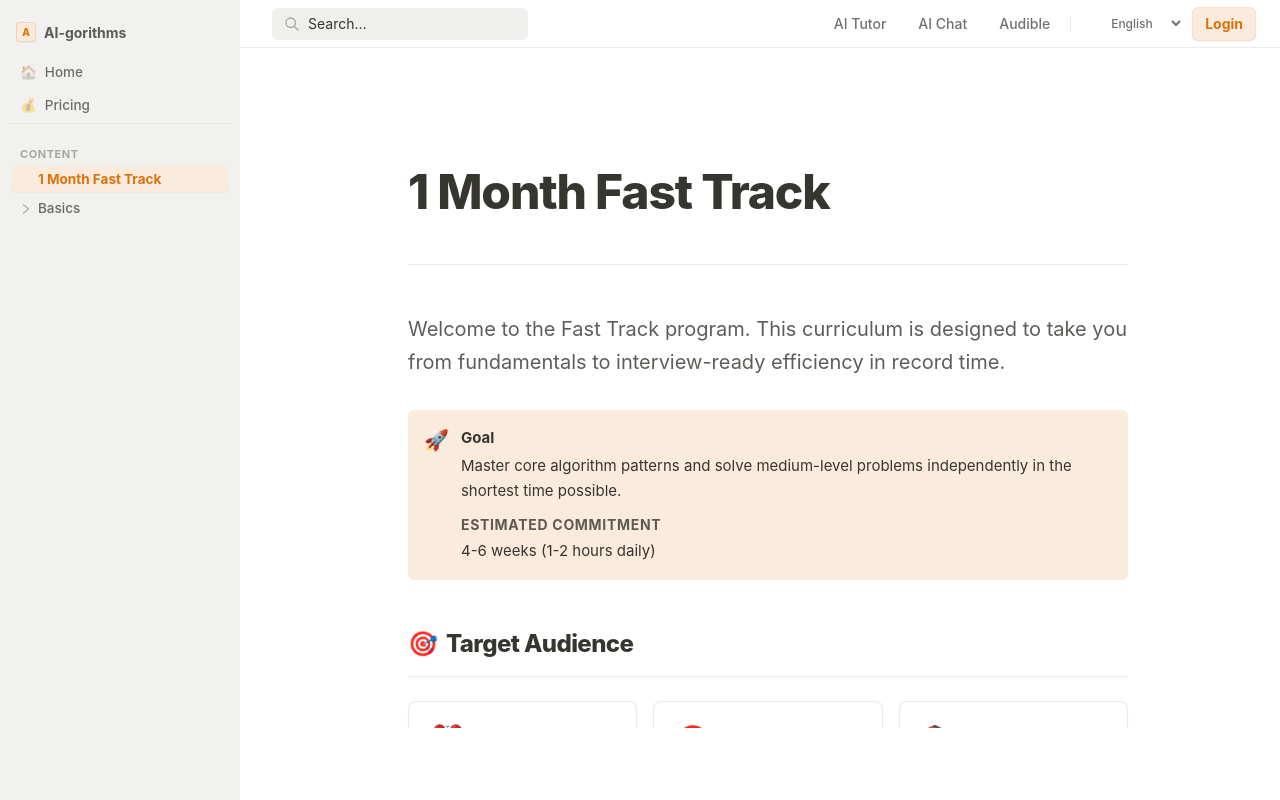
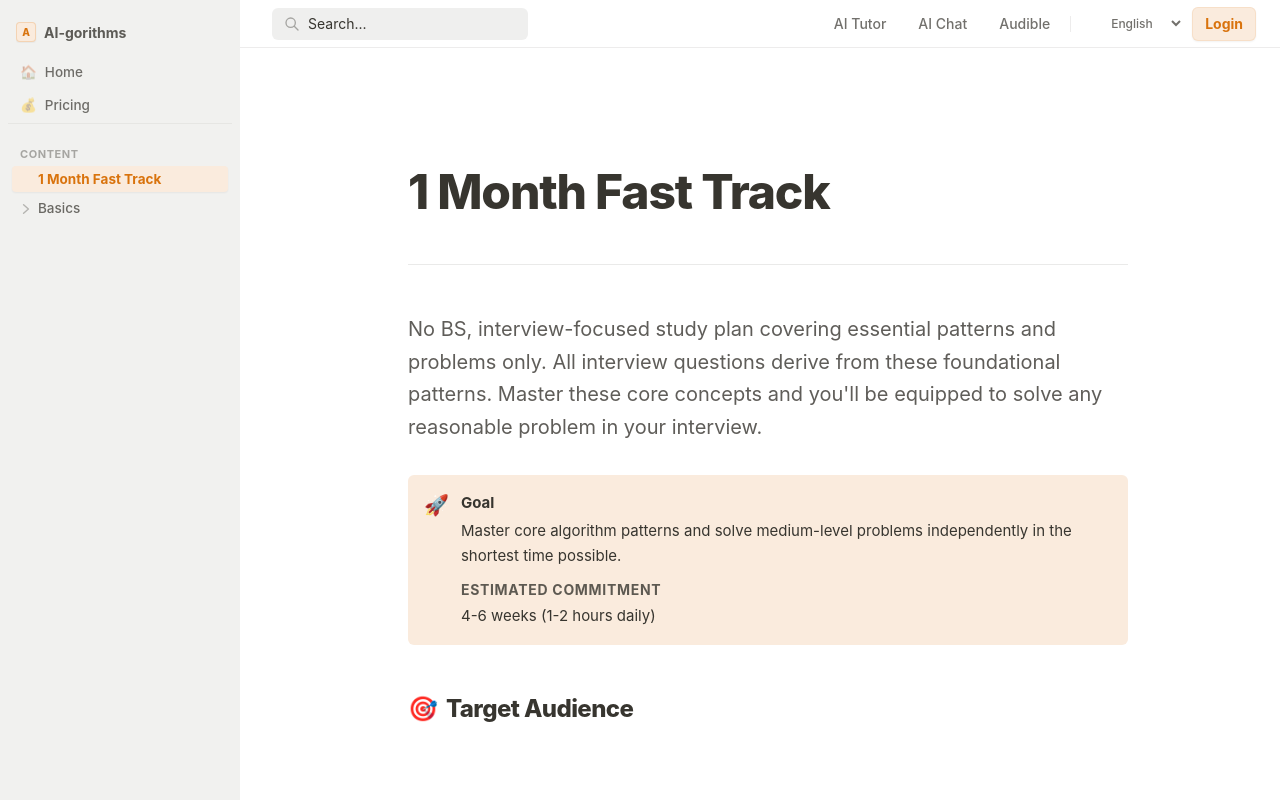
Before and after one commit to Chinese-Community-AI/AI-gorithms, a Next.js app: page /fast-track in a window 1280 px wide. Built offline with nearby package versions, Linux system fonts and the light colour scheme.

Commit message:
Update a little bit of content

```diff
--- a/app/fast-track/page.tsx
+++ b/app/fast-track/page.tsx
@@ -169,8 +169,10 @@ function FastTrackContent() {
       {/* Intro section */}
       <div className="mb-12">
         <p className="text-xl text-[#37352f]/80 dark:text-gray-300 leading-relaxed mb-8 text-left">
-          Welcome to the Fast Track program. This curriculum is designed to take
-          you from fundamentals to interview-ready efficiency in record time.
+          No BS, interview-focused study plan covering essential patterns and problems
+          only. All interview questions derive from these foundational patterns.
+          Master these core concepts and you'll be equipped to solve any
+          reasonable problem in your interview.
         </p>
 
         <Callout type="info" icon="🚀">
```
